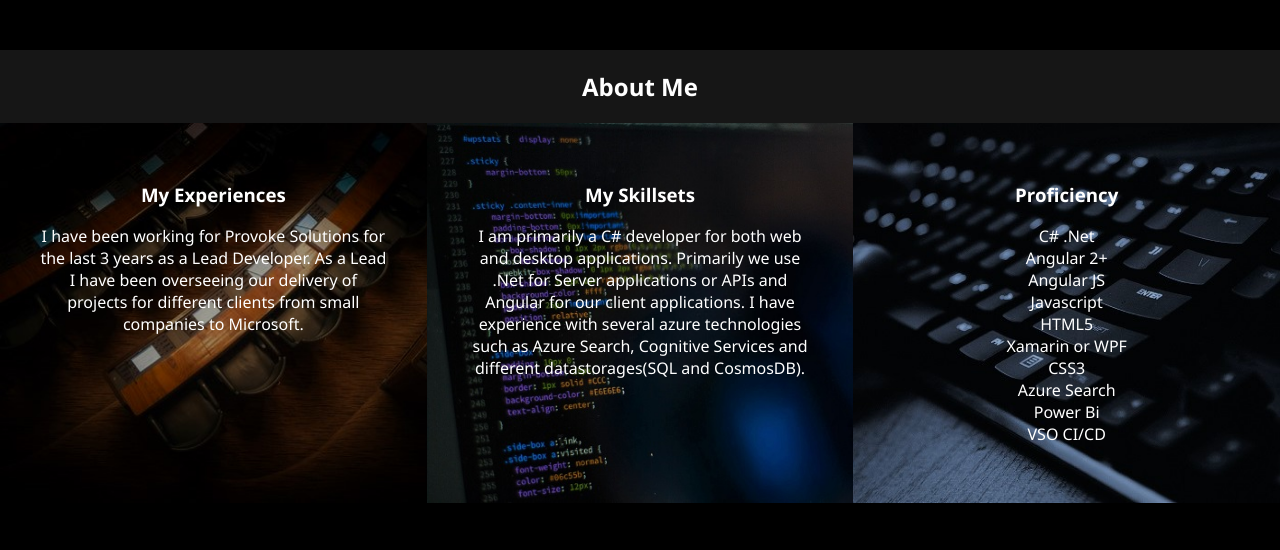
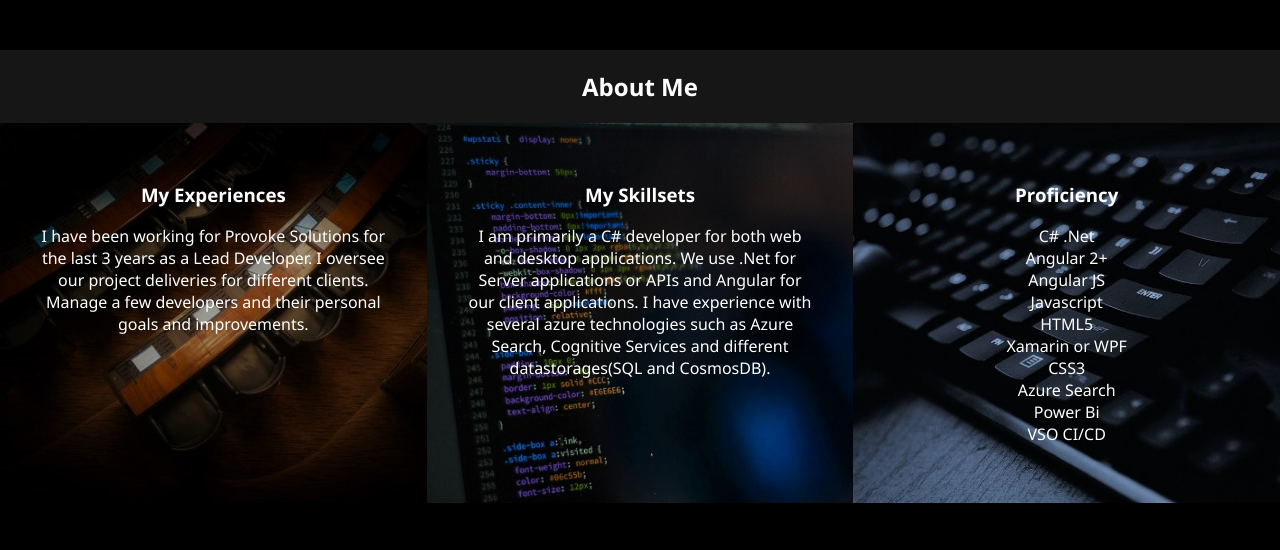
Before and after one commit to thefenry/ivansued, a plain HTML site: page index.html in a window 1280 px wide. Shown: the part 250-800 px from the top of the page. Drawn offline with Linux system fonts and the light colour scheme; a script that the page names is missing.

Commit message:
changing text content

```diff
--- a/index.html
+++ b/index.html
@@ -23,14 +23,14 @@
             <div class="flex-item background-images about-me-containers" id="experience-section">
                 <h3>My Experiences</h3>
                 <p>
-                    I have been working for Provoke Solutions for the last 3 years as a Lead Developer. As a Lead I have been overseeing our
-                    delivery of projects for different clients from small companies to Microsoft.
+                    I have been working for Provoke Solutions for the last 3 years as a Lead Developer. I oversee our
+                    project deliveries for different clients. Manage a few developers and their personal goals and improvements.
                 </p>
             </div>
             <div class="flex-item background-images about-me-containers" id="skills-section">
                 <h3>My Skillsets</h3>
                 <p>
-                    I am primarily a C# developer for both web and desktop applications. Primarily we use .Net for Server applications or APIs
+                    I am primarily a C# developer for both web and desktop applications. We use .Net for Server applications or APIs
                     and Angular for our client applications. I have experience with several azure technologies such as Azure
                     Search, Cognitive Services and different datastorages(SQL and CosmosDB).
                 </p>
```
